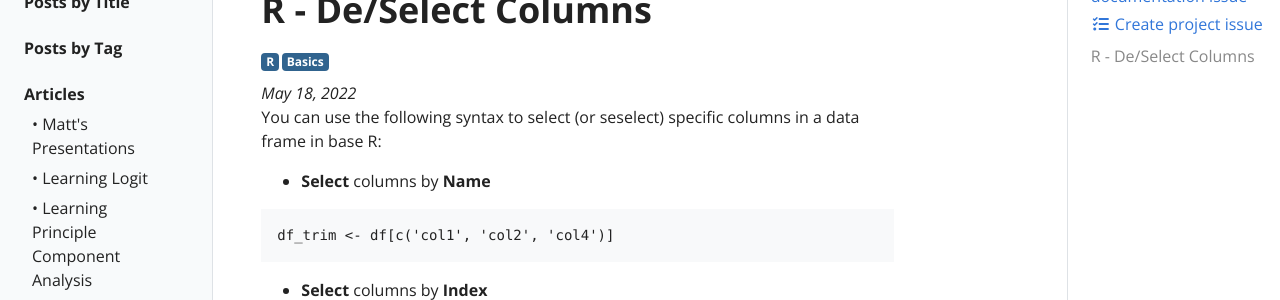
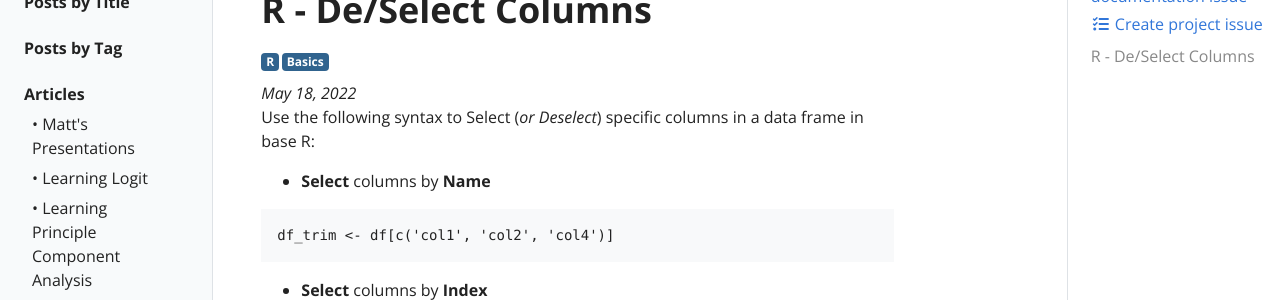
Before and after one commit to mccurcio/mccurcio.github.io, a Jekyll site: the page built from _posts/r/2022-05-18-r-select-columns.md, in a window 1280 px wide and 900 px high. Shown: the part 152-452 px from the top of the window. Built offline with Jekyll 4.4.1, drawn with Linux system fonts in a browser that asks for light colours; our own code applies the rules of GitHub Pages for plain Markdown files.

Commit message:
Update 2022-05-18-r-select-columns.md

```diff
--- a/_posts/r/2022-05-18-r-select-columns.md
+++ b/_posts/r/2022-05-18-r-select-columns.md
@@ -5,7 +5,7 @@ categories: R-Code
 ---
 
 
-You can use the following syntax to select (or seselect) specific columns in a data frame in base R:
+Use the following syntax to Select (*or Deselect*) specific columns in a data frame in base R:
 
 - **Select** columns by **Name**
 
```
